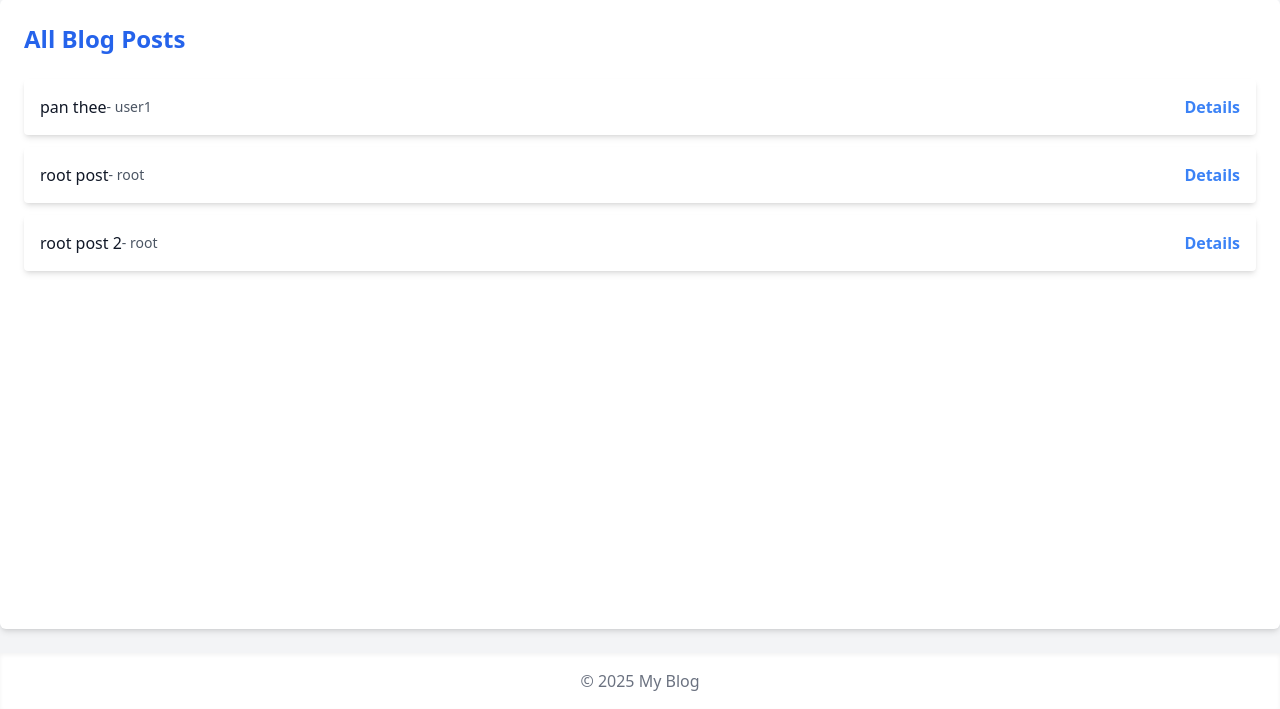
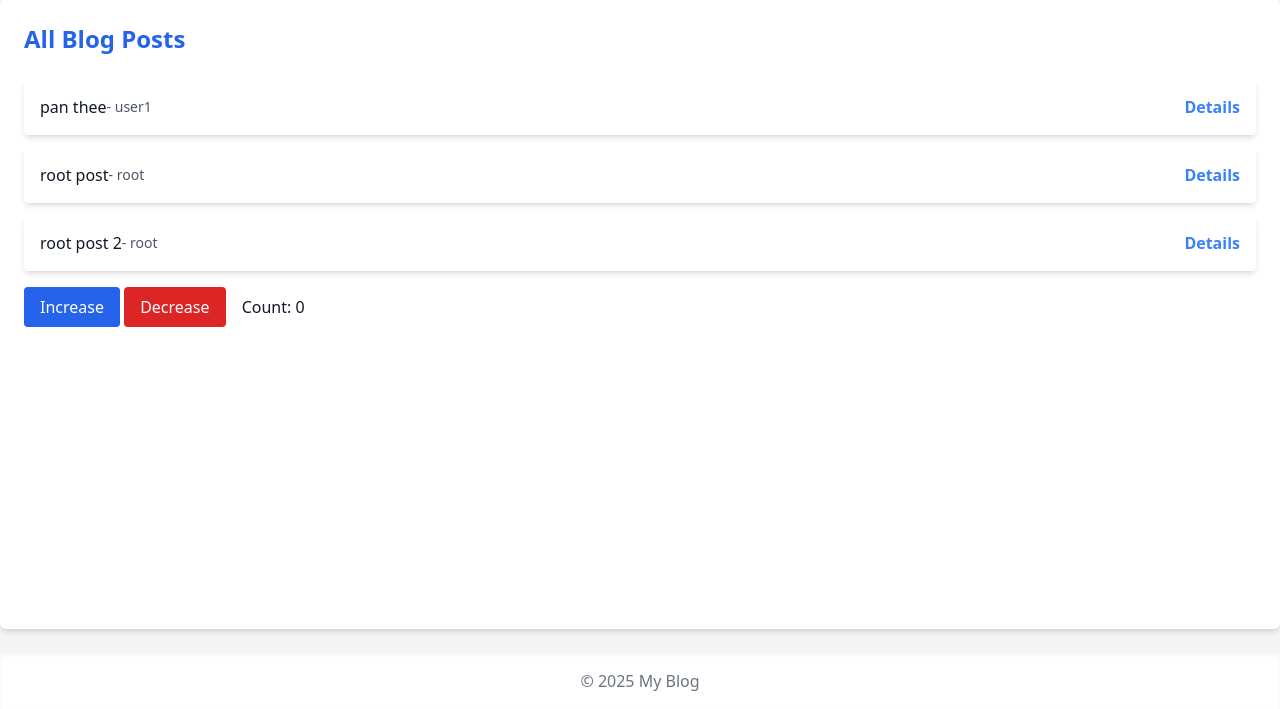
Before and after one commit to thihaswe-work/pythonblog, a Django app: page / in a window 1280 px wide. Shown: the part 91-800 px from the top of the page. Run offline with Django 5.2, Linux system fonts and the light colour scheme; data comes from the database, SQL or seed files in the repository; both versions use the stored data as it was after the commit; some libraries are stand-ins or nearby versions.

Commit message:
session control

```diff
--- a/blog/urls.py
+++ b/blog/urls.py
@@ -2,6 +2,12 @@ from django.urls import path
 from . import views
 
 urlpatterns = [
+
+    # sessions
+    path("session/get/", views.get_count),
+    path("session/increase/", views.increase_count),
+    path("session/decrease/", views.decrease_count),
+
     path("", views.post_list, name="post_list"),
     path("post/create/", views.create_post, name="create_post"),
     path("post/<slug:slug>/delete/", views.delete_post, name="delete_post"),
--- a/blog/views.py
+++ b/blog/views.py
@@ -103,3 +103,24 @@ def delete_category(request, category_id):
         category.delete()
         return redirect("category_list")
     return render(request, "blog/delete_category.html", {"category": category})
+
+
+
+#Sessions
+from django.http import JsonResponse
+
+def get_count(request):
+    count = request.session.get("count", 0)
+    return JsonResponse({"count": count})
+
+def increase_count(request):
+    count = request.session.get("count", 0)
+    count += 1
+    request.session["count"] = count
+    return JsonResponse({"count": count})
+
+def decrease_count(request):
+    count = request.session.get("count", 0)
+    count -= 1
+    request.session["count"] = count
+    return JsonResponse({"count": count})
--- a/templates/base.html
+++ b/templates/base.html
@@ -70,7 +70,44 @@
     <main
       class="container mx-auto mt-6 p-6 bg-white rounded-md shadow-md flex-1"
     >
-      {% block content %}{% endblock %}
+      {% block content %}{% endblock %} {% block session %}
+      <div class="mt-4">
+        <button
+          id="increaseBtn"
+          class="px-4 py-2 bg-blue-600 text-white rounded"
+        >
+          Increase
+        </button>
+        <button
+          id="decreaseBtn"
+          class="px-4 py-2 bg-red-600 text-white rounded"
+        >
+          Decrease
+        </button>
+        <span class="ml-3">Count: <span id="count">0</span></span>
+      </div>
+
+      <script>
+        const countSpan = document.getElementById("count");
+
+        // Load from server on page load
+        fetch("/session/get/")
+          .then((res) => res.json())
+          .then((data) => (countSpan.textContent = data.count));
+
+        document.getElementById("increaseBtn").onclick = () => {
+          fetch("/session/increase/")
+            .then((res) => res.json())
+            .then((data) => (countSpan.textContent = data.count));
+        };
+
+        document.getElementById("decreaseBtn").onclick = () => {
+          fetch("/session/decrease/")
+            .then((res) => res.json())
+            .then((data) => (countSpan.textContent = data.count));
+        };
+      </script>
+      {% endblock %}
     </main>
 
     <!-- Footer -->
```
Also changed, not shown: templates/session.html (added, +38 -0 lines), avatars/Pokemon_Logo.jpg (added), db.sqlite3, 2 other files.
